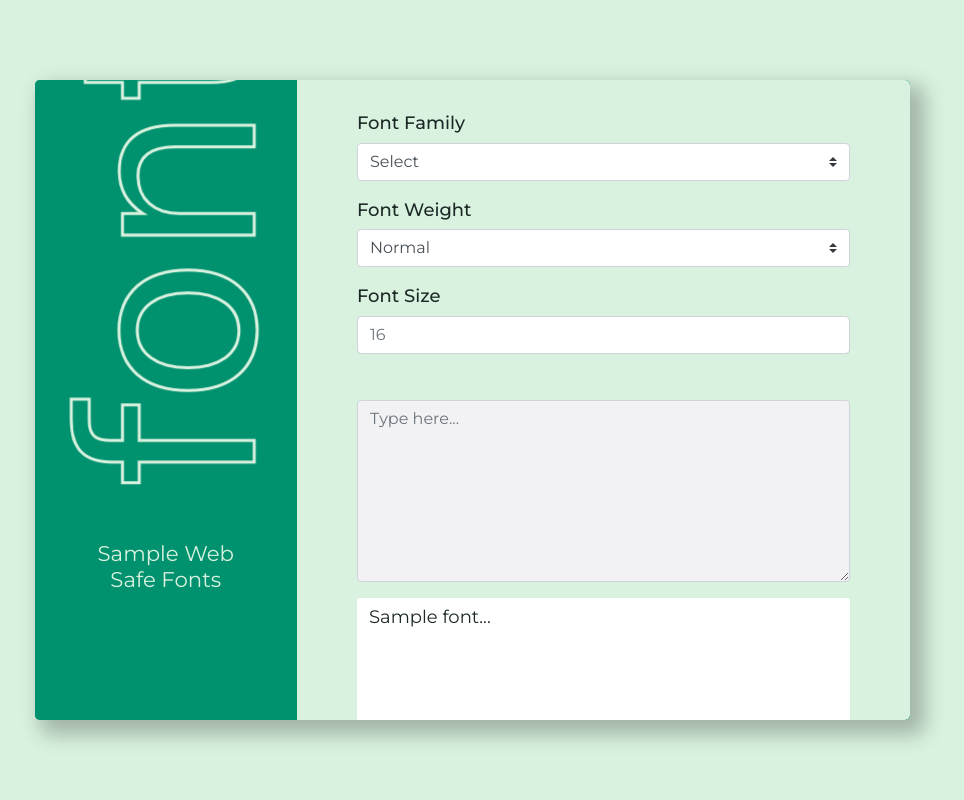
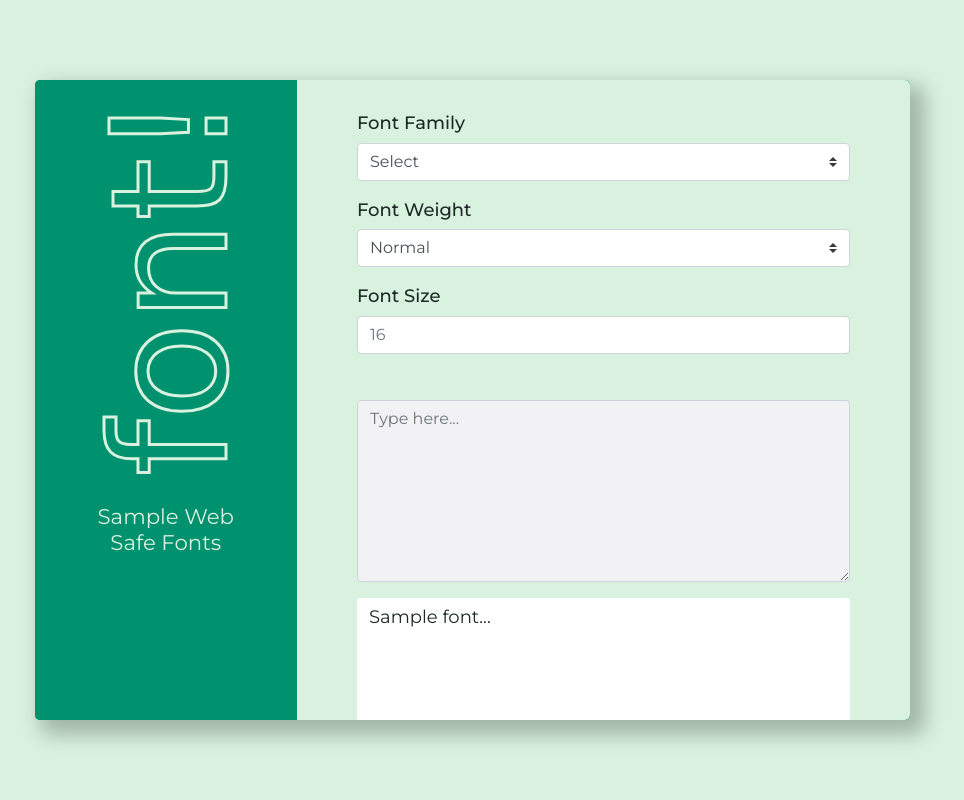
Before and after one commit to Larlar03/web-safe-font-preview, a plain HTML site: page index.html in a window 1280 px wide. Shown: the whole page, without its empty margins (168-1132 px from the left). Drawn offline with nearby package versions, Linux system fonts and the light colour scheme; a web font is replaced by a local one.

Commit message:
fixed Heading on laptop, and added scroll cursor for scrollable elements

```diff
--- a/sass/style.scss
+++ b/sass/style.scss
@@ -283,7 +283,7 @@ $white: #FFFFFF;
 
                     h1 {
                         font-family: 'Pirata One', cursive;
-                        font-size: 15rem;
+                        font-size: 10rem;
                         color: $accent-green;
                         padding: 10px 0 0 0;
                         transform: rotate(-90deg);
@@ -299,7 +299,8 @@ $white: #FFFFFF;
 
                     h2 {
                         width: 60%;
-                        margin: 35px auto 0 auto;
+                        margin:0 auto;
+                        padding-top: 50px;
                         font-size: 1.33rem;
                         font-weight: 400;
                         color: $accent-green;
@@ -325,7 +326,7 @@ $white: #FFFFFF;
                 border-top-right-radius: 5px;
                 border-bottom-right-radius: 5px;
                 overflow-y: scroll;
-
+                cursor: all-scroll;
 
                 /*Form*/
                 section#form-container {
```
Also changed, not shown: css/style.css, 1 other file.
